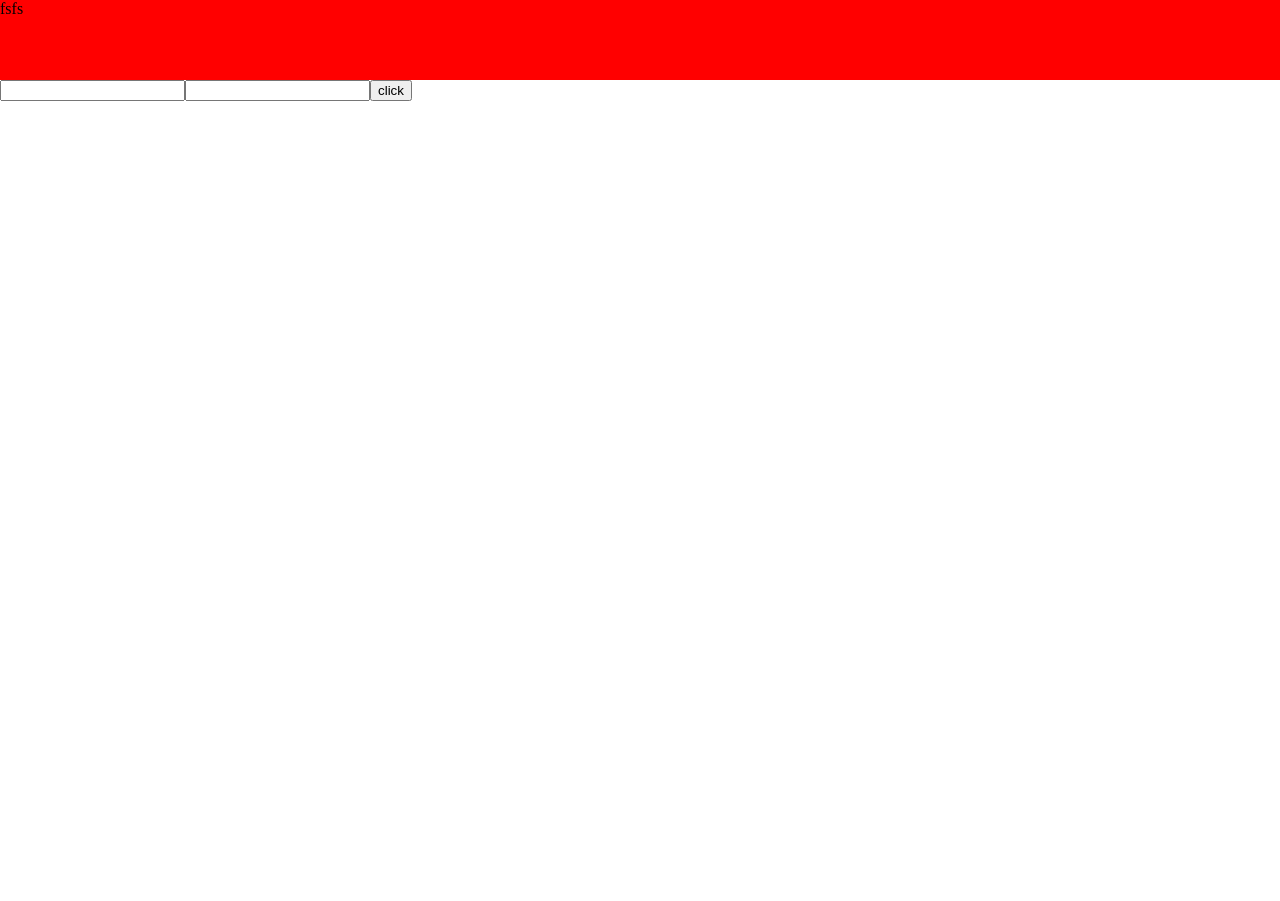
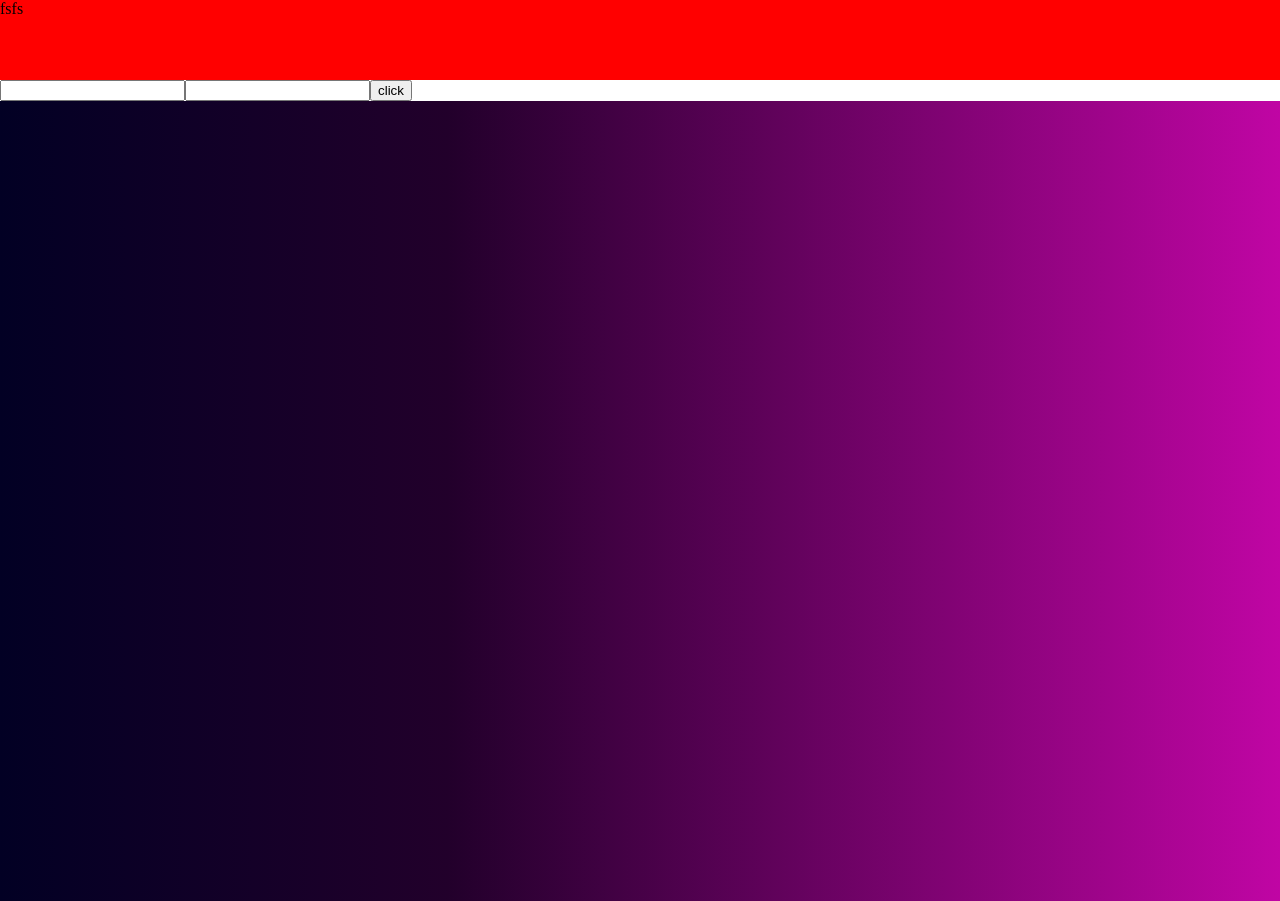
Before and after one commit to talafarael/my-app, a React (Create React App) app: page / in a window 1280 px wide. Built offline with nearby package versions, Linux system fonts and the light colour scheme.

Commit message:
Update div.css

```diff
--- a/src/Componets/List/div.css
+++ b/src/Componets/List/div.css
@@ -1,7 +1,9 @@
 
 .main{
     display: flex;
-
+    flex-direction: row;
+    flex-wrap: wrap;
+    background: linear-gradient(90deg, rgba(2,0,36,1) 0%, rgb(34, 0, 43) 35%, rgb(192, 5, 164) 100%);
 height: 100vh;
 }
 .box{
```
